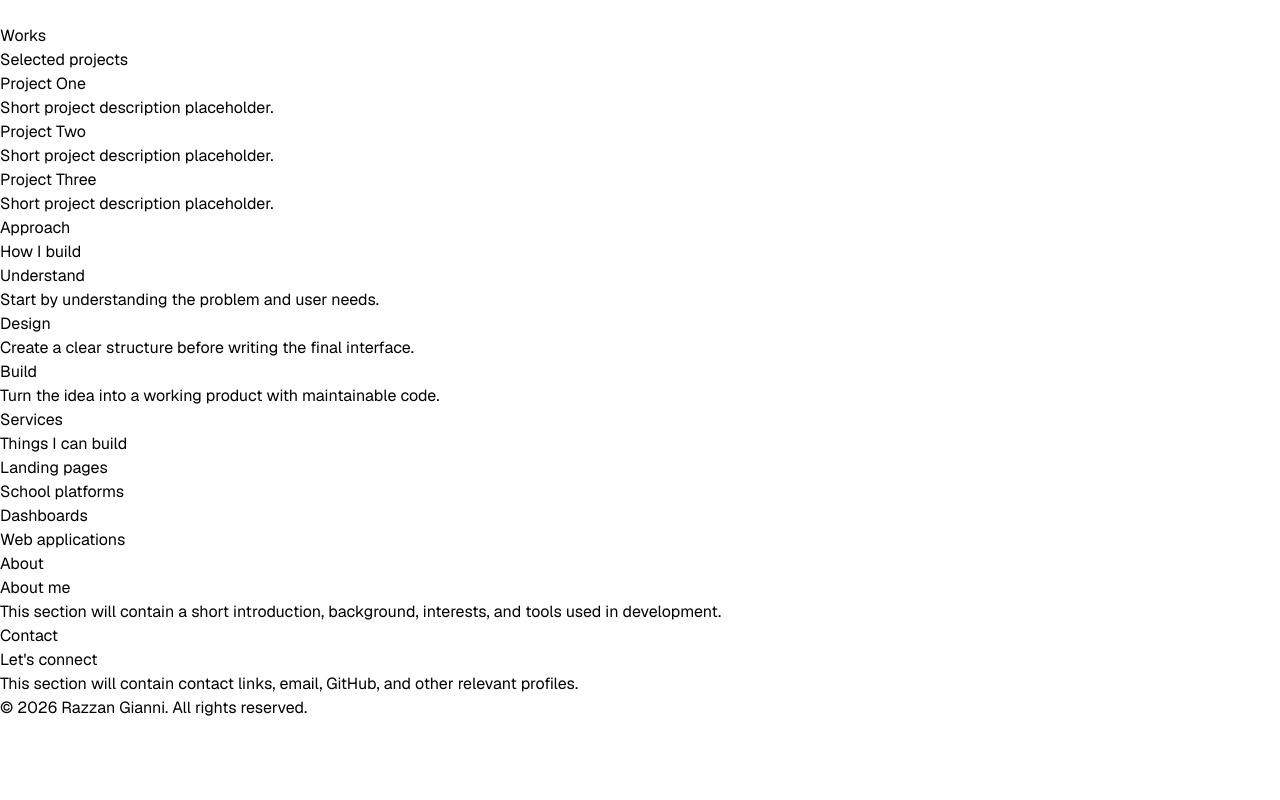
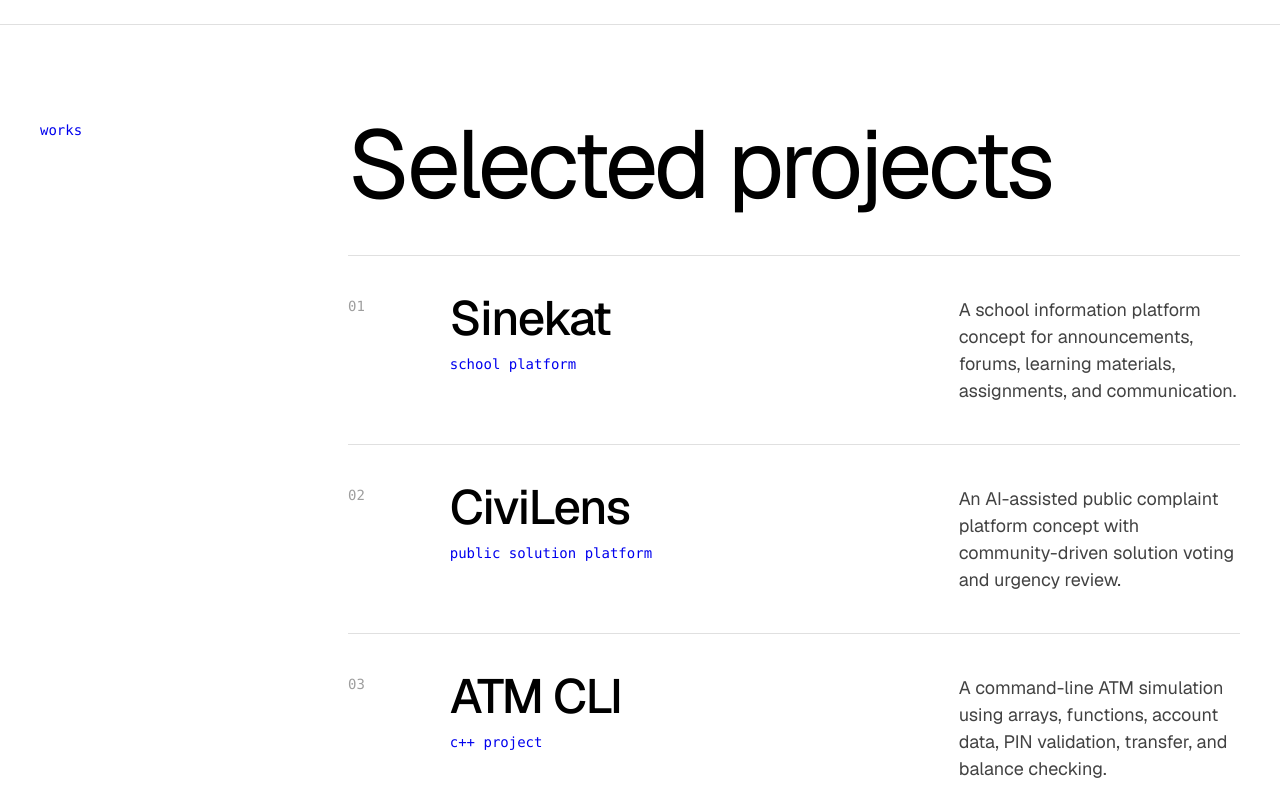
Before and after one commit to YuZann81/razzan-portofolio, a Next.js app: page / in a window 1280 px wide. Shown: the part 780-1580 px from the top of the page. Before the commit the page ends 1500 px from the top, so only its background shows below. Built offline with nearby package versions, Linux system fonts and the light colour scheme.

Commit message:
style: add works section layout

```diff
--- a/src/components/Works.tsx
+++ b/src/components/Works.tsx
@@ -1,24 +1,60 @@
+const works = [
+  {
+    number: "01",
+    title: "Sinekat",
+    type: "school platform",
+    description: "A school information platform concept for announcements, forums, learning materials, assignments, and communication.",
+  },
+  {
+    number: "02",
+    title: "CiviLens",
+    type: "public solution platform",
+    description: "An AI-assisted public complaint platform concept with community-driven solution voting and urgency review.",
+  },
+  {
+    number: "03",
+    title: "ATM CLI",
+    type: "c++ project",
+    description: "A command-line ATM simulation using arrays, functions, account data, PIN validation, transfer, and balance checking.",
+  },
+];
+
 export default function Works() {
   return (
-    <section id="works">
-      <p>Works</p>
-      <h2>Selected projects</h2>
+    <section id="works" className="border-t border-[var(--border)] bg-white px-4 py-16 md:px-10 md:py-24">
+      <div className="mx-auto max-w-[1200px]">
+        <div className="grid gap-8 md:grid-cols-12">
+          <div className="md:col-span-3">
+            <p className="font-mono text-sm leading-[1.3] text-[var(--accent)]">works</p>
+          </div>
 
-      <div>
-        <article>
-          <h3>Project One</h3>
-          <p>Short project description placeholder.</p>
-        </article>
+          <div className="md:col-span-9">
+            <h2 className="max-w-4xl text-[48px] font-normal leading-[0.9] tracking-[-0.04em] text-[var(--foreground)] md:text-[96px]">Selected projects</h2>
 
-        <article>
-          <h3>Project Two</h3>
-          <p>Short project description placeholder.</p>
-        </article>
+            <div className="mt-12 border-t border-[var(--border)]">
+              {works.map((work) => (
+                <article key={work.number} className="grid gap-6 border-b border-[var(--border)] py-8 md:grid-cols-9 md:py-10">
+                  <div className="md:col-span-1">
+                    <p className="font-mono text-sm text-[var(--placeholder)]">{work.number}</p>
+                  </div>
 
-        <article>
-          <h3>Project Three</h3>
-          <p>Short project description placeholder.</p>
-        </article>
+                  <div className="md:col-span-5">
+                    <h3 className="text-[32px] font-medium leading-[0.95] tracking-[-0.03em] text-[var(--foreground)] md:text-[48px]">{work.title}</h3>
+                    <p className="mt-3 font-mono text-sm text-[var(--accent)]">{work.type}</p>
+                  </div>
+
+                  <div className="md:col-span-3">
+                    <p className="text-[16px] leading-[1.5] text-[var(--muted)] md:text-[18px]">{work.description}</p>
+                  </div>
+                </article>
+              ))}
+            </div>
+
+            <a href="#contact" className="mt-8 inline-flex font-mono text-sm text-[var(--accent)] transition-colors hover:text-[var(--accent-secondary)]">
+              discuss a project →
+            </a>
+          </div>
+        </div>
       </div>
     </section>
   );
```
